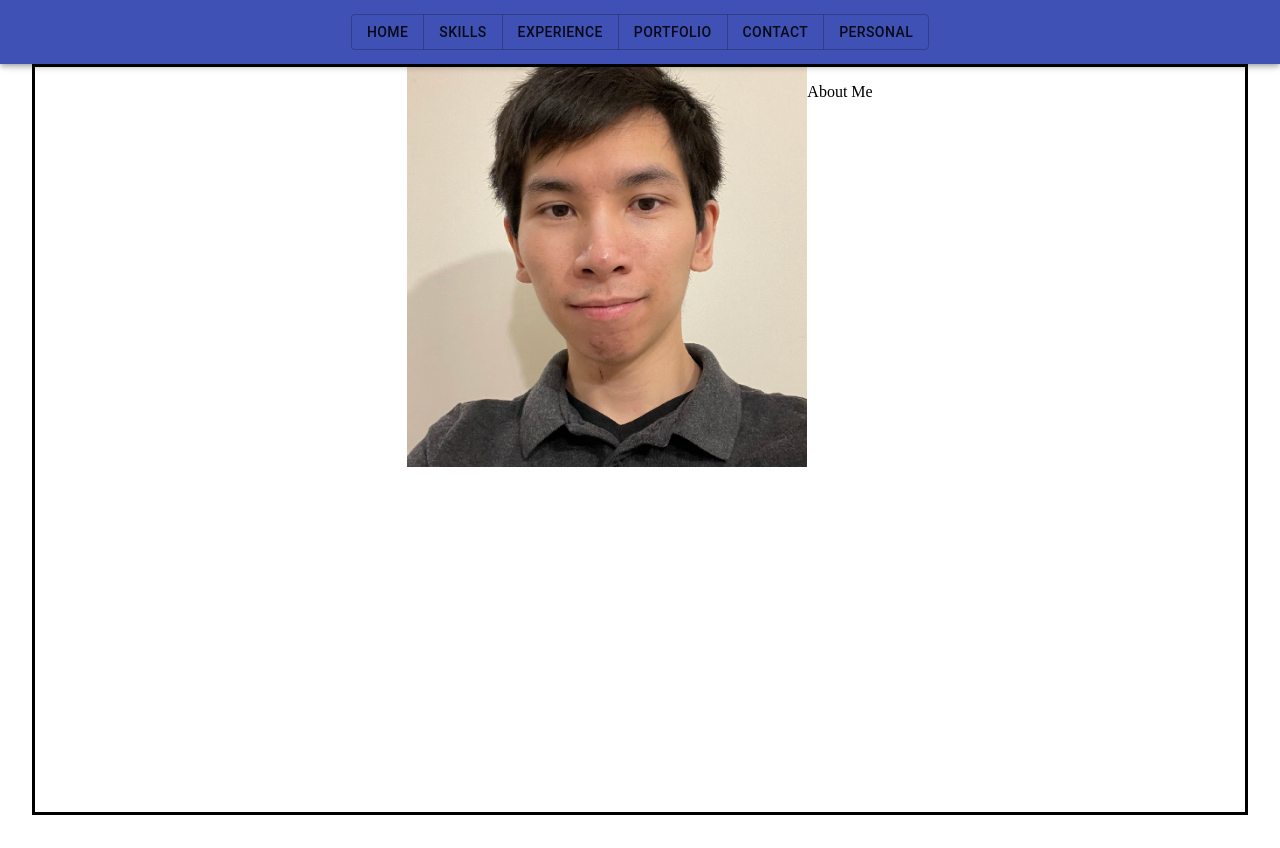
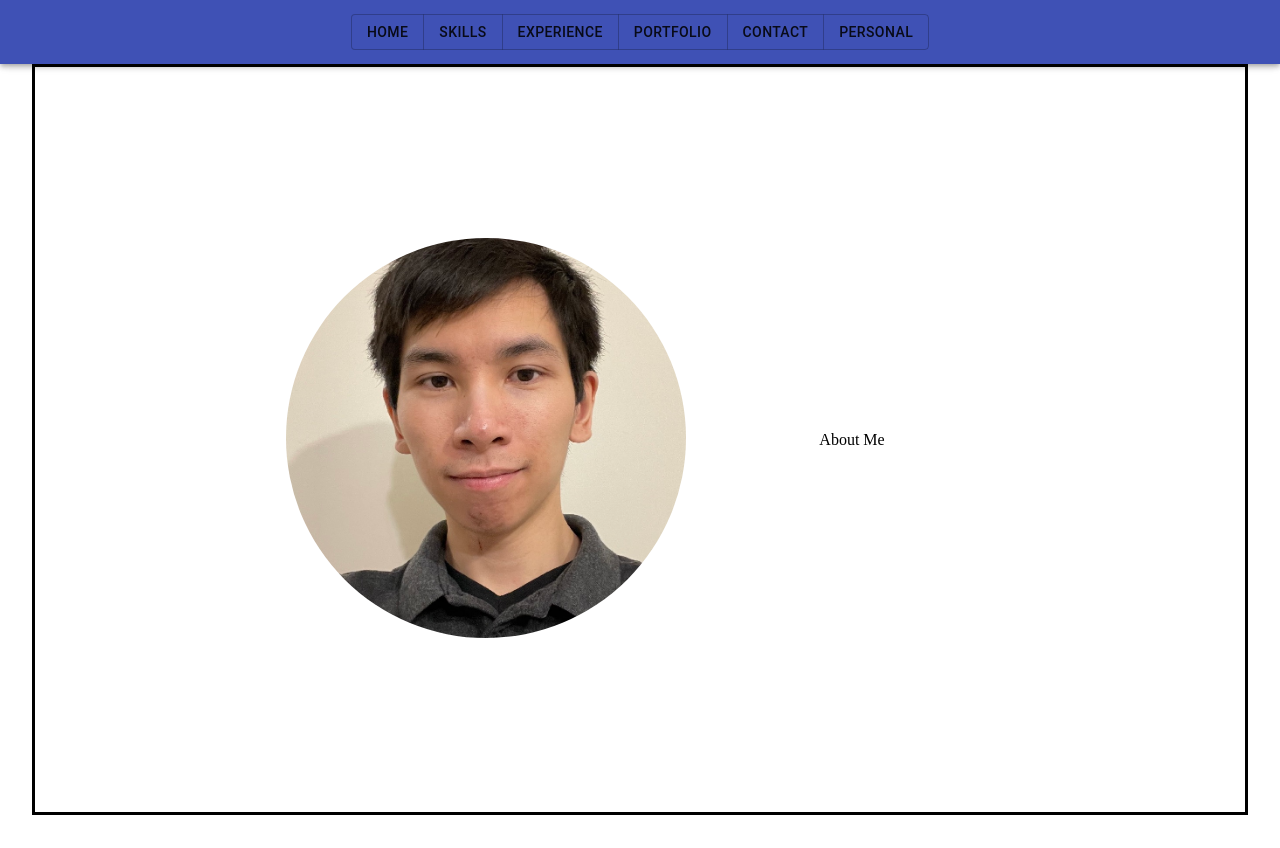
Before and after one commit to TandyN/my-website, a React app: page / in a window 1280 px wide. Built offline with nearby package versions, Linux system fonts and the light colour scheme.

Commit message:
Adjust alignment of Picture & AboutMe

```diff
--- a/src/components/SectionHome/HomeAboutMe.jsx
+++ /dev/null
@@ -1,12 +0,0 @@
-import React from 'react';
-import Grid from '@material-ui/core/Grid';
-
-const HomePicture = () => {
-  return (
-    <Grid item>
-      <p>About Me</p>
-    </Grid>
-  )
-}
-
-export default HomePicture;
--- /dev/null
+++ b/src/components/SectionHome/HomeAboutMeLarge.jsx
@@ -0,0 +1,31 @@
+import React from 'react';
+import Grid from '@material-ui/core/Grid';
+import Hidden from '@material-ui/core/Hidden';
+import { makeStyles } from '@material-ui/core/styles';
+
+const styledAboutMe = makeStyles({
+  root: {
+    maxWidth: '500px',
+    wordWrap: 'break-word',
+  }
+});
+
+const HomeAboutMeLarge = () => {
+  const styledAboutMeClass = styledAboutMe();
+
+  return (
+    <Hidden smDown>
+      <Grid
+        container
+        item
+        justify="center"
+        alignItems="center"
+        md={3}
+      >
+        <p className={styledAboutMeClass.root}>About Me</p>
+      </Grid>
+    </Hidden>
+  )
+}
+
+export default HomeAboutMeLarge;
--- /dev/null
+++ b/src/components/SectionHome/HomeAboutMeSmall.jsx
@@ -0,0 +1,31 @@
+import React from 'react';
+import Box from '@material-ui/core/Box';
+import Grid from '@material-ui/core/Grid';
+import Hidden from '@material-ui/core/Hidden';
+import { makeStyles } from '@material-ui/core/styles';
+
+const styledAboutMe = makeStyles({
+  root: {
+    maxWidth: '500px',
+    wordWrap: 'break-word',
+  }
+});
+
+const HomeAboutMeSmall = () => {
+  const styledAboutMeClass = styledAboutMe();
+
+  return (
+    <Hidden mdUp>
+      <Grid
+        container
+        item
+        justify="center"
+        md={3}
+      >
+        <p className={styledAboutMeClass.root}>About Me</p>
+      </Grid>
+    </Hidden>
+  )
+}
+
+export default HomeAboutMeSmall;
--- a/src/components/SectionHome/HomePicture.jsx
+++ b/src/components/SectionHome/HomePicture.jsx
@@ -6,6 +6,7 @@ import ImageSelf from '../../../images/me.jpg';
 
 const styledImg = makeStyles({
   root: {
+    borderRadius: 360,
     height: '400px',
     width: '400px',
   }
--- a/src/components/SectionHome/index.jsx
+++ b/src/components/SectionHome/index.jsx
@@ -1,16 +1,35 @@
 import React from 'react';
 import Grid from '@material-ui/core/Grid';
-import HomeAboutMe from './HomeAboutMe';
+import { makeStyles } from '@material-ui/core/styles';
+import HomeAboutMeSmall from './HomeAboutMeSmall';
+import HomeAboutMeLarge from './HomeAboutMeLarge';
 import HomePicture from './HomePicture';
 
+const styledWrapper = makeStyles({
+  root: {
+    height: '100%',
+  }
+});
+
 const SectionHome = () => {
+  const styledWrapperClass = styledWrapper();
+
   return (
     <Grid
       container
+      direction="column"
       justify="center"
+      className={styledWrapperClass.root}
     >
-      <HomePicture />
-      <HomeAboutMe />
+      <Grid
+        container
+        justify="center"
+        spacing={3}
+      >
+        <HomePicture />
+        <HomeAboutMeSmall />
+        <HomeAboutMeLarge />
+      </Grid>
     </Grid>
   )
 }
```
